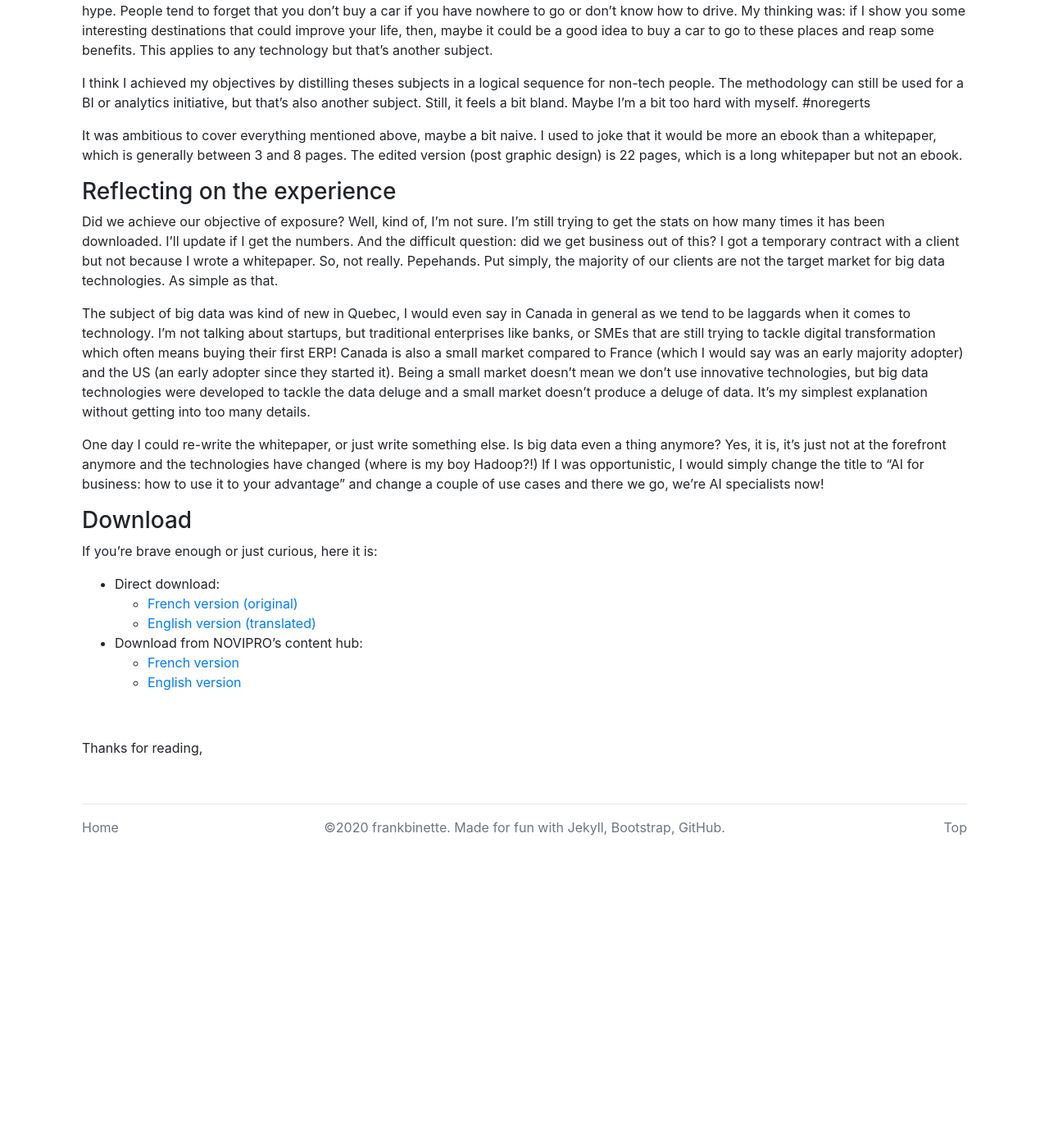
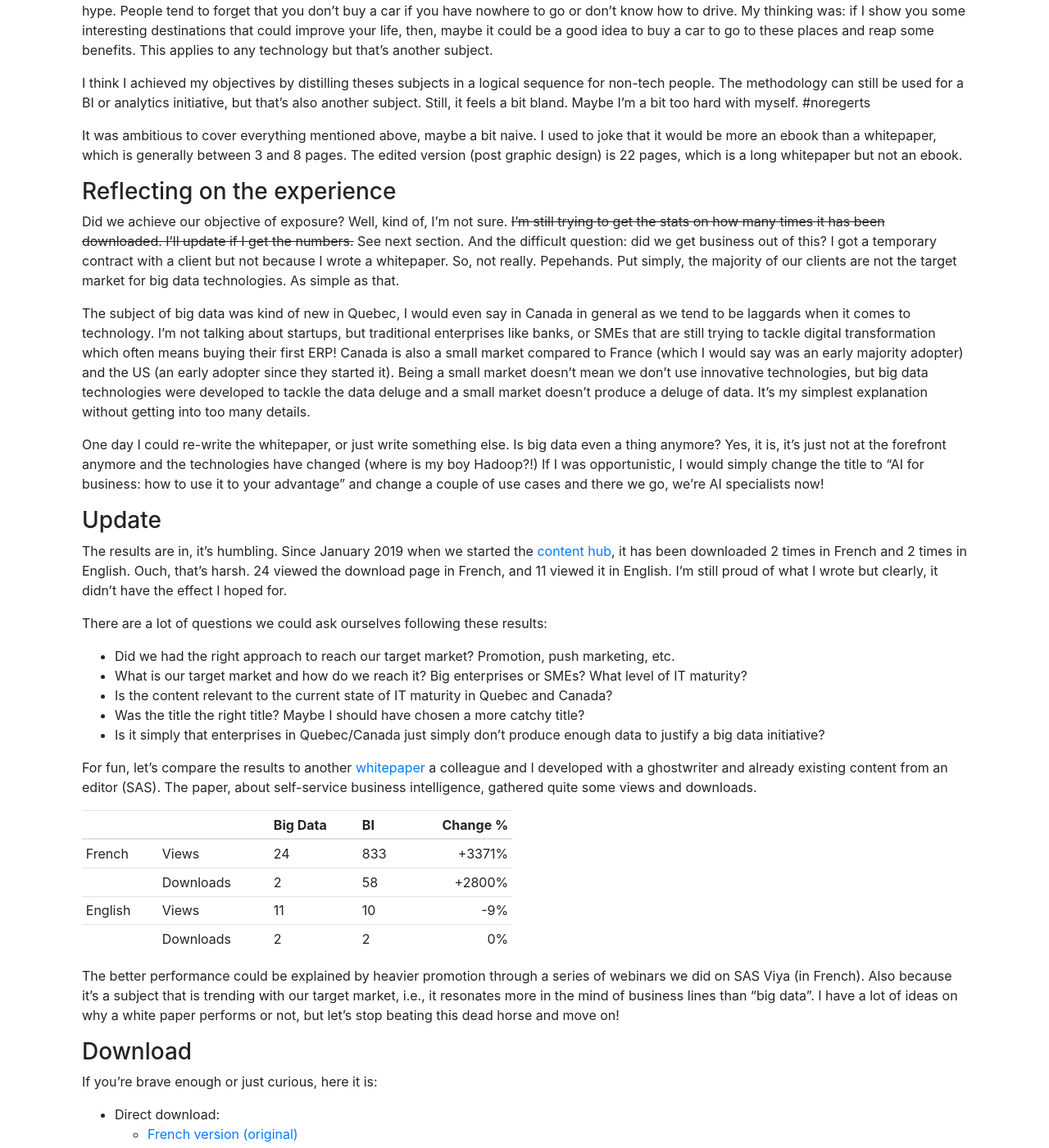
Before and after one commit to frankbinette/frankbinette.github.io, a Jekyll site: the page built from _posts/2020-05-05-big-data-whitepaper.md, in a window 1280 px wide and 1400 px high, scrolled down 1835 px. Shown: the whole window at 82% size. Built offline with Jekyll 4.4.1, drawn with Linux system fonts in a browser that asks for light colours; before the commit the page ends 2896 px from its top, so only the background shows below that.

Commit message:
Updated whitepaper post

```diff
--- a/_posts/2020-05-05-big-data-whitepaper.md
+++ b/_posts/2020-05-05-big-data-whitepaper.md
@@ -50,11 +50,81 @@ It was ambitious to cover everything mentioned above, maybe a bit naive. I used
 
 ### Reflecting on the experience
 
-Did we achieve our objective of exposure? Well, kind of, I'm not sure. I'm still trying to get the stats on how many times it has been downloaded. I'll update if I get the numbers. And the difficult question: did we get business out of this? I got a temporary contract with a client but not because I wrote a whitepaper. So, not really. Pepehands. Put simply, the majority of our clients are not the target market for big data technologies. As simple as that.
+Did we achieve our objective of exposure? Well, kind of, I'm not sure. ~~I'm still trying to get the stats on how many times it has been downloaded. I'll update if I get the numbers.~~ See next section. And the difficult question: did we get business out of this? I got a temporary contract with a client but not because I wrote a whitepaper. So, not really. Pepehands. Put simply, the majority of our clients are not the target market for big data technologies. As simple as that.
 
 The subject of big data was kind of new in Quebec, I would even say in Canada in general as we tend to be laggards when it comes to technology. I'm not talking about startups, but traditional enterprises like banks, or SMEs that are still trying to tackle digital transformation which often means buying their first ERP! Canada is also a small market compared to France (which I would say was an early majority adopter) and the US (an early adopter since they started it). Being a small market doesn't mean we don't use innovative technologies, but big data technologies were developed to tackle the data deluge and a small market doesn't produce a deluge of data. It's my simplest explanation without getting into too many details.
 
 One day I could re-write the whitepaper, or just write something else. Is big data even a thing anymore? Yes, it is, it's just not at the forefront anymore and the technologies have changed (where is my boy Hadoop?!) If I was opportunistic, I would simply change the title to "AI for business: how to use it to your advantage" and change a couple of use cases and there we go, we're AI specialists now!
+
+### Update
+
+The results are in, it's humbling. Since January 2019 when we started the <a href="https://hub.novipro.com/en" target="_blank">content hub</a>, it has been downloaded 2 times in French and 2 times in English. Ouch, that's harsh. 24 viewed the download page in French, and 11 viewed it in English. I'm still proud of what I wrote but clearly, it didn't have the effect I hoped for.
+
+There are a lot of questions we could ask ourselves following these results:
+* Did we had the right approach to reach our target market? Promotion, push marketing, etc.
+* What is our target market and how do we reach it? Big enterprises or SMEs? What level of IT maturity?
+* Is the content relevant to the current state of IT maturity in Quebec and Canada?
+* Was the title the right title? Maybe I should have chosen a more catchy title?
+* Is it simply that enterprises in Quebec/Canada just simply don't produce enough data to justify a big data initiative?
+
+For fun, let's compare the results to another <a href="https://hub.novipro.com/en/self-service-business-intelligence" target="_blank">whitepaper</a> a colleague and I developed with a ghostwriter and already existing content from an editor (SAS). The paper, about self-service business intelligence, gathered quite some views and downloads.
+
+<!--
+|         	|           	| big data 	| business intelligence 	| Change 	| Change % 	|
+|---------	|-----------	|----------	|-----------------------	|--------	|----------	|
+| French  	| Views     	| 24       	| 833                   	| +809   	| +3371%   	|
+|         	| Downloads 	| 2        	| 58                    	| +56    	| +2800%   	|
+| English 	| Views     	| 11       	| 10                    	| -1     	| -9%      	|
+|         	| Downloads 	| 2        	| 2                     	| 0      	| 0%       	|
+-->
+
+<div class="row">
+  <div class="col-md-6">
+    <table class="table table-sm">
+      <thead>
+        <tr>
+          <th scope="col"></th>
+          <th scope="col"></th>
+          <th scope="col">Big Data</th>
+          <th scope="col">BI</th>
+          <th scope="col" class="text-right">Change %</th>
+        </tr>
+      </thead>
+      <tbody>
+        <tr>
+          <td>French</td>
+          <td>Views</td>
+          <td>24</td>
+          <td>833</td>
+          <td class="text-right">+3371%</td>
+        </tr>
+        <tr>
+          <td></td>
+          <td>Downloads</td>
+          <td>2</td>
+          <td>58</td>
+          <td class="text-right">+2800%</td>
+        </tr>
+        <tr>
+          <td>English</td>
+          <td>Views</td>
+          <td>11</td>
+          <td>10</td>
+          <td class="text-right">-9%</td>
+        </tr>
+        <tr>
+          <td></td>
+          <td>Downloads</td>
+          <td>2</td>
+          <td>2</td>
+          <td class="text-right">0%</td>
+        </tr>
+      </tbody>
+    </table>
+  </div>
+</div>
+
+The better performance could be explained by heavier promotion through a series of webinars we did on SAS Viya (in French). Also because it's a subject that is trending with our target market, i.e., it resonates more in the mind of business lines than "big data". I have a lot of ideas on why a white paper performs or not, but let's stop beating this dead horse and move on!
 
 ### Download
 
```
